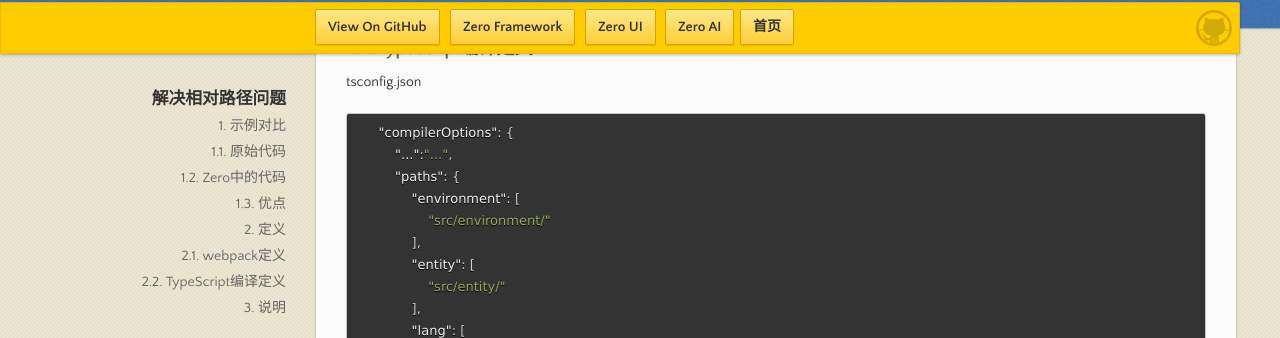
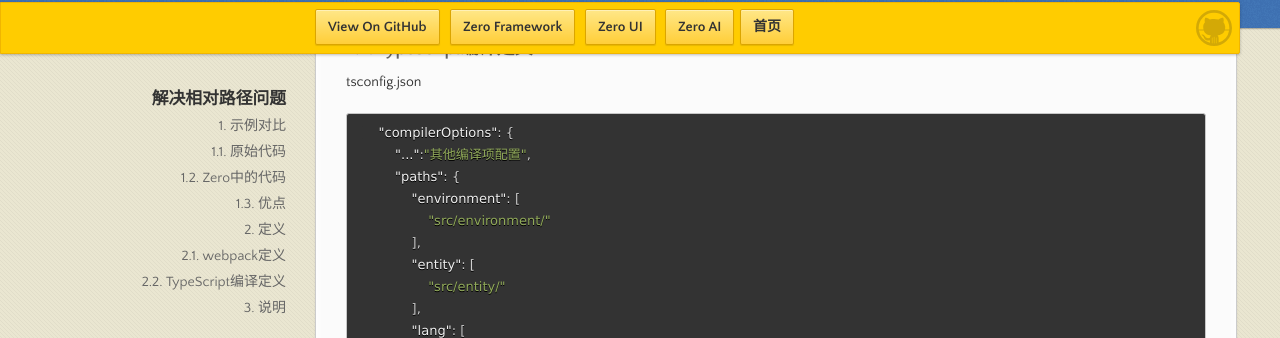
Before and after one commit to silentbalanceyh/mi-kb, a Jekyll site: the page built from zero-ui/1-zero-ui-guide/zui-006-jie-jue-xiang-dui-lu-jing-wen-ti.md, in a window 1280 px wide and 900 px high, scrolled down 1825 px. Shown: the part 113-451 px from the top of the window. Built offline with Jekyll 4.4.1, drawn with Linux system fonts in a browser that asks for light colours; our own code applies the rules of GitHub Pages for plain Markdown files.

Commit message:
Updates zero-ui/1-zero-ui-guide/zui-006-jie-jue-xiang-dui-lu-jing-wen-ti.md
Auto commit by GitBook Editor

````diff
--- a/zero-ui/1-zero-ui-guide/zui-006-jie-jue-xiang-dui-lu-jing-wen-ti.md
+++ b/zero-ui/1-zero-ui-guide/zui-006-jie-jue-xiang-dui-lu-jing-wen-ti.md
@@ -91,7 +91,7 @@ tsconfig.json
 
 ```json
     "compilerOptions": {
-        "...":"...",
+        "...":"其他编译项配置",
         "paths": {
             "environment": [
                 "src/environment/"
````
